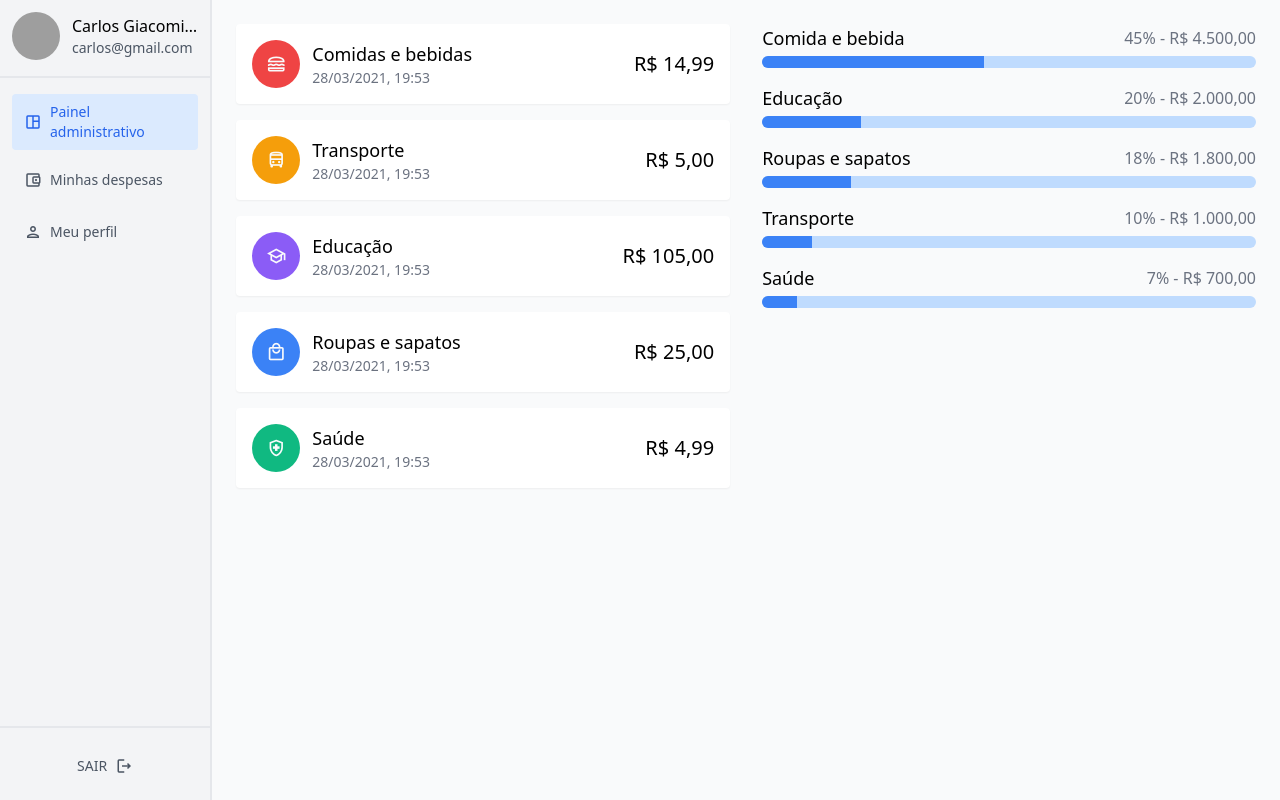
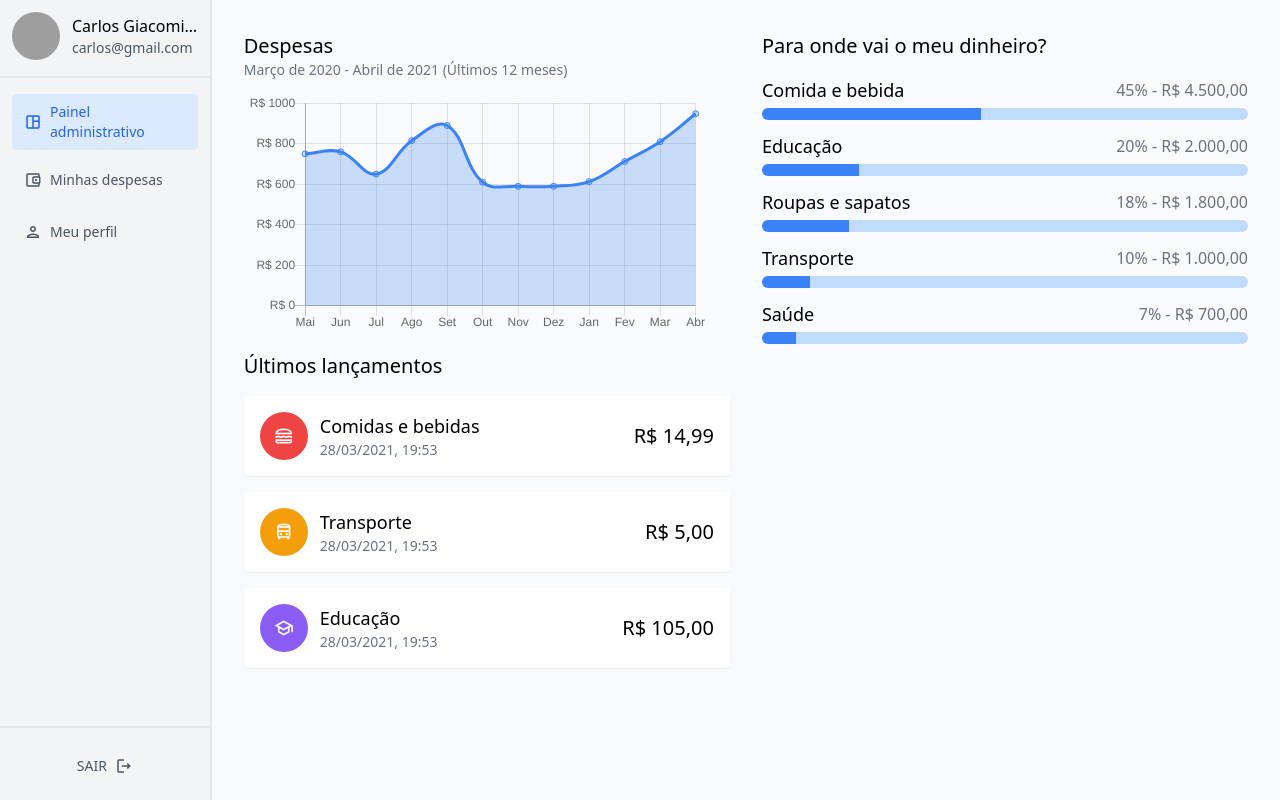
Before and after one commit to EduardoGiacomini/my-expenses-app, a Vue app: page / in a window 1280 px wide. Built offline with nearby package versions, Linux system fonts and the light colour scheme; grey boxes are pictures that could not be loaded.

Commit message:
[FEATURE] Adicionei o gráfico de gastos anual

```diff
--- a/package.json
+++ b/package.json
@@ -10,8 +10,10 @@
     "deploy": "node scripts/deploy.js"
   },
   "dependencies": {
+    "chart.js": "^2.9.3",
     "core-js": "^3.6.5",
     "vue": "^2.6.11",
+    "vue-chartjs": "^3.5.1",
     "vue-i18n": "^8.24.1",
     "vue-router": "^3.2.0",
     "vuex": "^3.4.0"
--- a/src/views/pages/Home.vue
+++ b/src/views/pages/Home.vue
@@ -2,21 +2,33 @@
   <container>
     <div class="flex">
       <side-bar/>
-      <main-component class="grid md:grid-cols-2 gap-8">
+      <main-component>
+        <div class="grid md:grid-cols-2 gap-8">
+          <div class="space-y-4">
             <section class="space-y-4">
+              <title-component title="Despesas" subtitle="Março de 2020 - Abril de 2021 (Últimos 12 meses)"/>
+              <bar-chart style="height: 30vh"/>
+            </section>
+            <section class="space-y-4">
+              <title-component title="Últimos lançamentos"/>
               <card type="food" :price="14.99" :created-at="new Date()"/>
               <card type="transport" :price="5" :created-at="new Date()"/>
               <card type="education" :price="105" :created-at="new Date()"/>
-          <card type="clothes" :price="25" :created-at="new Date()"/>
-          <card type="health" :price="4.99" :created-at="new Date()"/>
             </section>
+          </div>
+          <div>
             <section class="space-y-4">
+              <title-component title="Para onde vai o meu dinheiro?"/>
+              <div class="space-y-3">
                 <progress-bar label="Comida e bebida" :total="10000" :value="4500"/>
                 <progress-bar label="Educação" :total="10000" :value="2000"/>
                 <progress-bar label="Roupas e sapatos" :total="10000" :value="1800"/>
                 <progress-bar label="Transporte" :total="10000" :value="1000"/>
                 <progress-bar label="Saúde" :total="10000" :value="700"/>
+              </div>
             </section>
+          </div>
+        </div>
       </main-component>
     </div>
   </container>
@@ -25,12 +37,14 @@
 <script>
 import Container from './components/Container'
 import SideBar from './components/SideBar'
+import MainComponent from './components/Main'
+import TitleComponent from './components/Title'
+import BarChart from './components/BarChart'
 import Card from './components/Card'
-import MainComponent from './components/Main'
 import ProgressBar from './components/ProgressBar'
 
 export default {
   name: 'home',
-  components: { Container, MainComponent, SideBar, Card, ProgressBar }
+  components: { Container, SideBar, MainComponent, TitleComponent, BarChart, Card, ProgressBar }
 }
 </script>
--- /dev/null
+++ b/src/views/pages/components/BarChart.vue
@@ -0,0 +1,53 @@
+<script>
+import { Line } from 'vue-chartjs'
+
+export default {
+  extends: Line,
+  name: 'bar-chart',
+  data () {
+    return {
+      data: {
+        labels: ['Mai', 'Jun', 'Jul', 'Ago', 'Set', 'Out', 'Nov', 'Dez', 'Jan', 'Fev', 'Mar', 'Abr'],
+        datasets: [
+          {
+            data: [750, 760, 650, 815, 890, 610, 590, 590, 613, 712, 810, 948],
+            backgroundColor: 'rgba(59, 130, 246, 0.25)',
+            borderColor: '#3B82F6'
+          }
+        ]
+      },
+      options: {
+        responsive: true,
+        maintainAspectRatio: false,
+        legend: {
+          display: false
+        },
+        scales: {
+          yAxes: [{
+            ticks: {
+              maxTicksLimit: 10,
+              min: 0,
+              callback: function (label, index, labels) {
+                return `R$ ${label}`
+              }
+            }
+          }]
+        },
+        tooltips: {
+          callbacks: {
+            label: (item, data) => ` R$ ${data.datasets[item.datasetIndex].data[item.index]}`
+          }
+        }
+      }
+    }
+  },
+  mounted () {
+    this.renderChart(this.data, this.options)
+  },
+  methods: {
+    getRandomInt () {
+      return Math.floor(Math.random() * (50 - 5 + 1)) + 5
+    }
+  }
+}
+</script>
--- a/src/views/pages/components/Card.vue
+++ b/src/views/pages/components/Card.vue
@@ -1,5 +1,5 @@
 <template>
-  <div class="bg-white flex items-center justify-between shadow-sm rounded p-4">
+  <div class="bg-white flex items-center justify-between shadow-sm rounded p-4 hover:shadow transition-shadow cursor-pointer">
     <figure class="w-12 h-12 flex items-center justify-center rounded-full mr-3"
          :class="$t(`pages.components.card.color.${this.type}`)"
          :alt="$t(`pages.components.card.alt.${this.type}`)">
--- a/src/views/pages/components/Main.vue
+++ b/src/views/pages/components/Main.vue
@@ -1,5 +1,5 @@
 <template>
-  <main class="w-full h-screen overflow-y-auto p-6">
+  <main class="w-full h-screen overflow-x-hidden overflow-y-auto p-8">
     <slot/>
   </main>
 </template>
--- a/src/views/pages/components/SideBar.vue
+++ b/src/views/pages/components/SideBar.vue
@@ -42,7 +42,7 @@ export default {
       user: {
         name: 'Carlos Giacomini',
         email: 'carlos@gmail.com',
-        photo: 'https://user-images.githubusercontent.com/31314944/113483167-11c05f00-9470-11eb-8380-cad354e102d1.jpg'
+        photo: 'https://avatars.githubusercontent.com/u/31314944?s=200'
       }
     }
   }
--- /dev/null
+++ b/src/views/pages/components/Title.vue
@@ -0,0 +1,17 @@
+<template>
+  <div>
+    <h2 class="text-xl font-medium text-black truncate">
+      {{title}}
+    </h2>
+    <p v-if="subtitle" class="text-sm text-gray-500 truncate">
+      {{subtitle}}
+    </p>
+  </div>
+</template>
+
+<script>
+export default {
+  name: 'title-component',
+  props: ['title', 'subtitle']
+}
+</script>
```
Also changed, not shown: 1 other file (tests, documents, lock files or other folders). Lines whose indentation alone changed are shown as unchanged.
